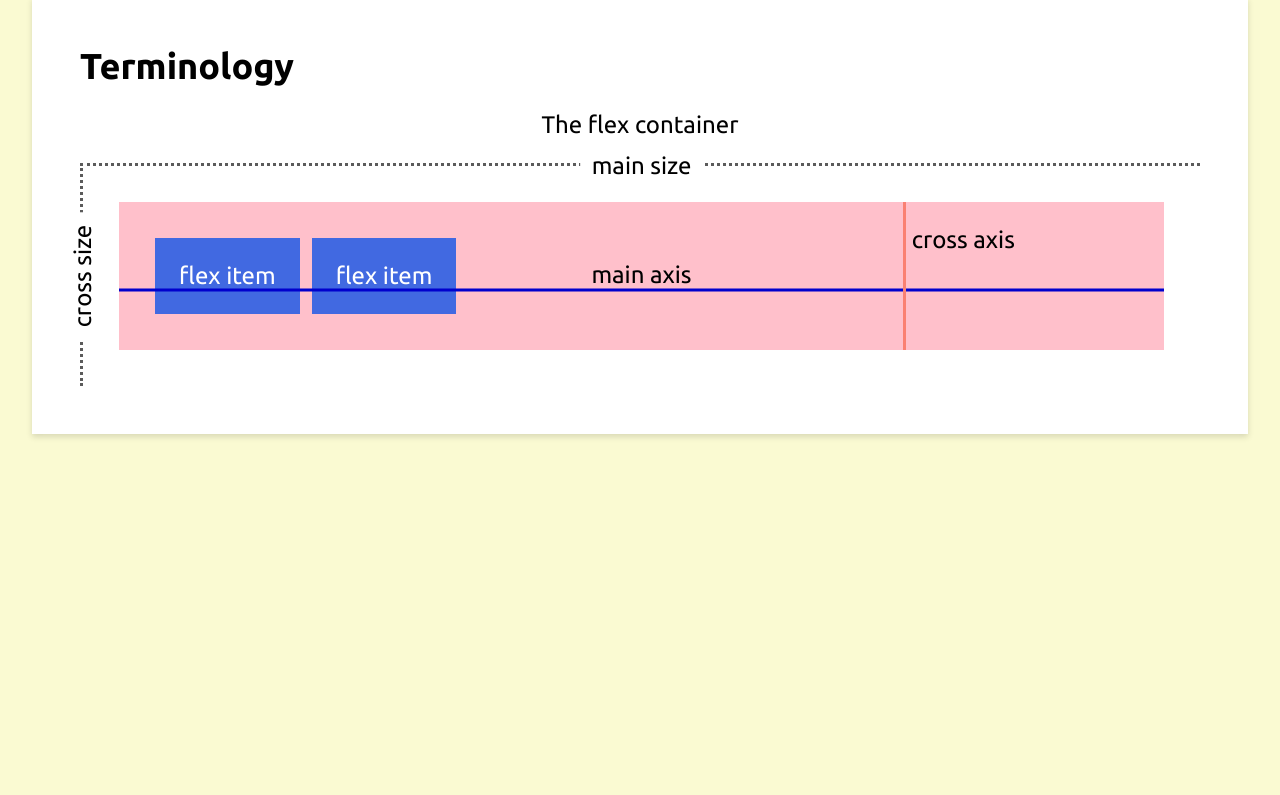
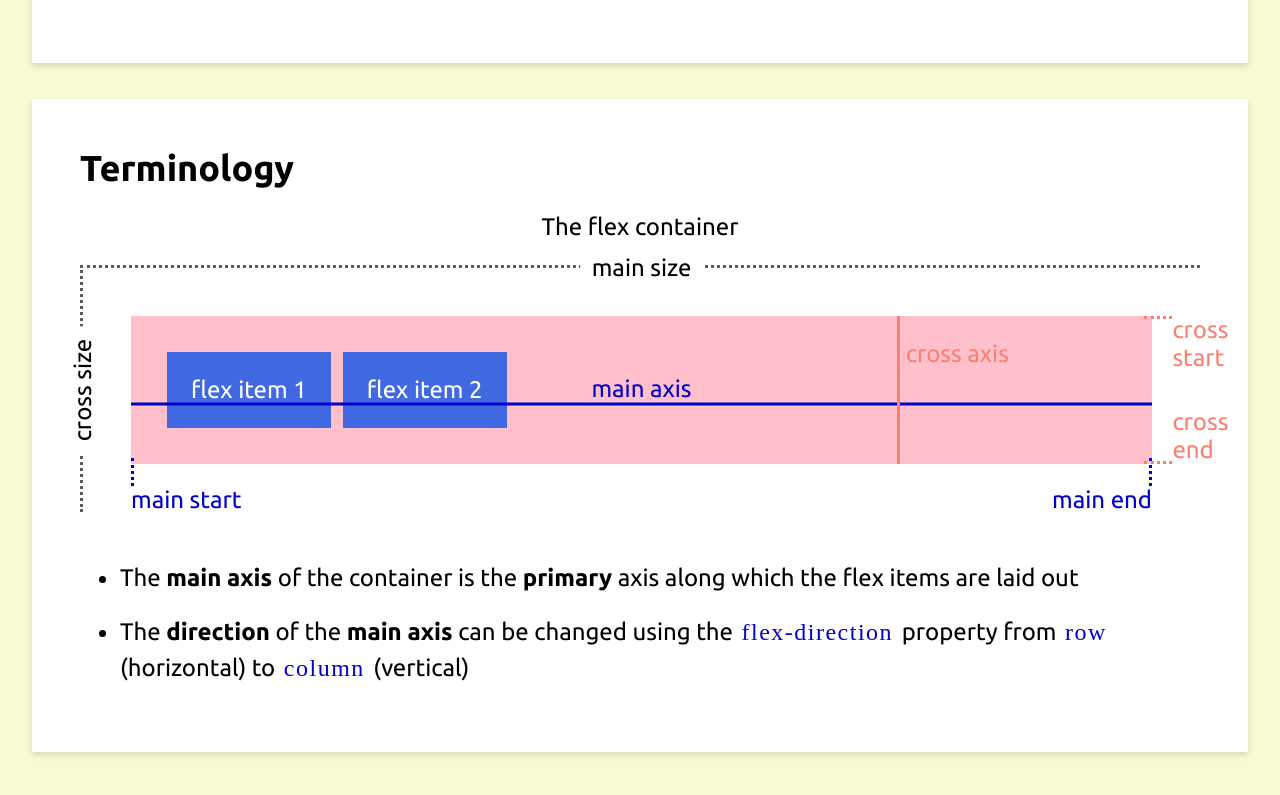
Before and after one commit to ninaanatchkova/fe-presentations, a plain HTML site: page presentations/8_flexbox/presentation_8.html in a window 1280 px wide. Shown: the part 719-1514 px from the top of the page. Before the commit the page ends 1221 px from the top, so only its background shows below. Drawn offline with Linux system fonts and the light colour scheme.

Commit message:
added more styles

```diff
--- a/presentations/8_flexbox/presentation_8.html
+++ b/presentations/8_flexbox/presentation_8.html
@@ -31,11 +31,19 @@
         <p class="text-center">The flex container</p>
         <div class="labels">
           <div class="flex-container">
-            <div class="flex-item">flex item</div>
-            <div class="flex-item">flex item</div>
+            <div class="flex-item">flex item 1</div>
+            <div class="flex-item">flex item 2</div>
+            <span class="cross-start">cross start</span>
+            <span class="cross-end">cross end</span>
+            <span class="main-start">main start</span>
+            <span class="main-end">main end</span>
           </div>
         </div>
       </div>
+      <ul>
+        <li>The <strong>main axis</strong> of the container is the <strong>primary</strong> axis along which the flex items are laid out</li>
+        <li>The <strong>direction</strong> of the <strong>main axis</strong> can be changed using the <em>flex-direction</em> property from <em>row</em> (horizontal) to <em>column</em> (vertical)</li>
+      </ul>
     </section>
   </main>
 </body>
--- a/presentations/8_flexbox/styles.css
+++ b/presentations/8_flexbox/styles.css
@@ -24,6 +24,14 @@ body {
   padding: 2.5vw;
 }
 
+em {
+  font-family: 'Ubuntu Mono';
+  font-style: normal;
+  letter-spacing: 0.125ch;
+  padding: 0 0.125rem;
+  color: var(--primary-color);
+}
+
 section {
   background-color: white;
   padding: 2rem;
@@ -36,15 +44,20 @@ section h2 {
 }
 
 section li {
-  margin-bottom: 0.5rem;
+  margin-bottom: 0.75rem;
+  line-height: 1.5em;
 }
 
 /* ILLUSTRATIONS -------------------- */
 
+.illustration {
+  margin-bottom: 2rem;
+}
+
 .terminology .labels {
   border-top: 0.125rem dotted var(--secondary-text-color);
   border-left: 0.125rem dotted var(--secondary-text-color);
-  padding: 1.5rem;
+  padding: 2rem;
   position: relative;
 }
 
@@ -79,6 +92,7 @@ section li {
 
 .terminology .flex-container::before {
   content: 'main axis';
+  color: var(--primary-color);
   border-bottom: 0.125rem solid var(--primary-color);
   position: absolute;
   top: 50%;
@@ -90,6 +104,7 @@ section li {
 
 .terminology .flex-container::after {
   content: 'cross axis';
+  color: var(--secondary-color);
   border-left: 0.125rem solid var(--secondary-color);
   position: absolute;
   top: 0;
@@ -109,6 +124,66 @@ section li {
   margin-right: 0.5rem;
 }
 
+.terminology .main-start, .terminology .main-end {
+  position: absolute;
+  top: 115%;
+  color: var(--primary-color);
+}
+
+.terminology .main-start::before, .terminology .main-end::before {
+  content: '';
+  position: absolute;;
+  height: 100%;
+  top: -100%;
+  border-left: 0.125rem dotted var(--primary-color);
+}
+
+.terminology .cross-start, .terminology .cross-end {
+  position: absolute;
+  left: 102%;
+  color: var(--secondary-color);
+}
+
+.terminology .cross-start::before, .terminology .cross-end::before {
+  content: '';
+  position: absolute;;
+  width: 50%;
+  left: -50%;
+  border-bottom: 0.125rem dotted var(--secondary-color);
+}
+
+.terminology .main-start::before {
+  left: 0;
+}
+
+.terminology .main-end::before {
+  right: 0;
+}
+
+.terminology .cross-start::before {
+  top: 0;
+}
+
+.terminology .cross-end::before {
+  bottom: 0;
+}
+
+.terminology .main-start {
+  left: 0;
+}
+
+.terminology .main-end {
+  right: 0;
+}
+
+.terminology .cross-start {
+  top: 0;
+}
+
+.terminology .cross-end {
+  bottom: 0;
+}
+
 /* UTILITIES -------------------- */
 
 .text-center {
```
